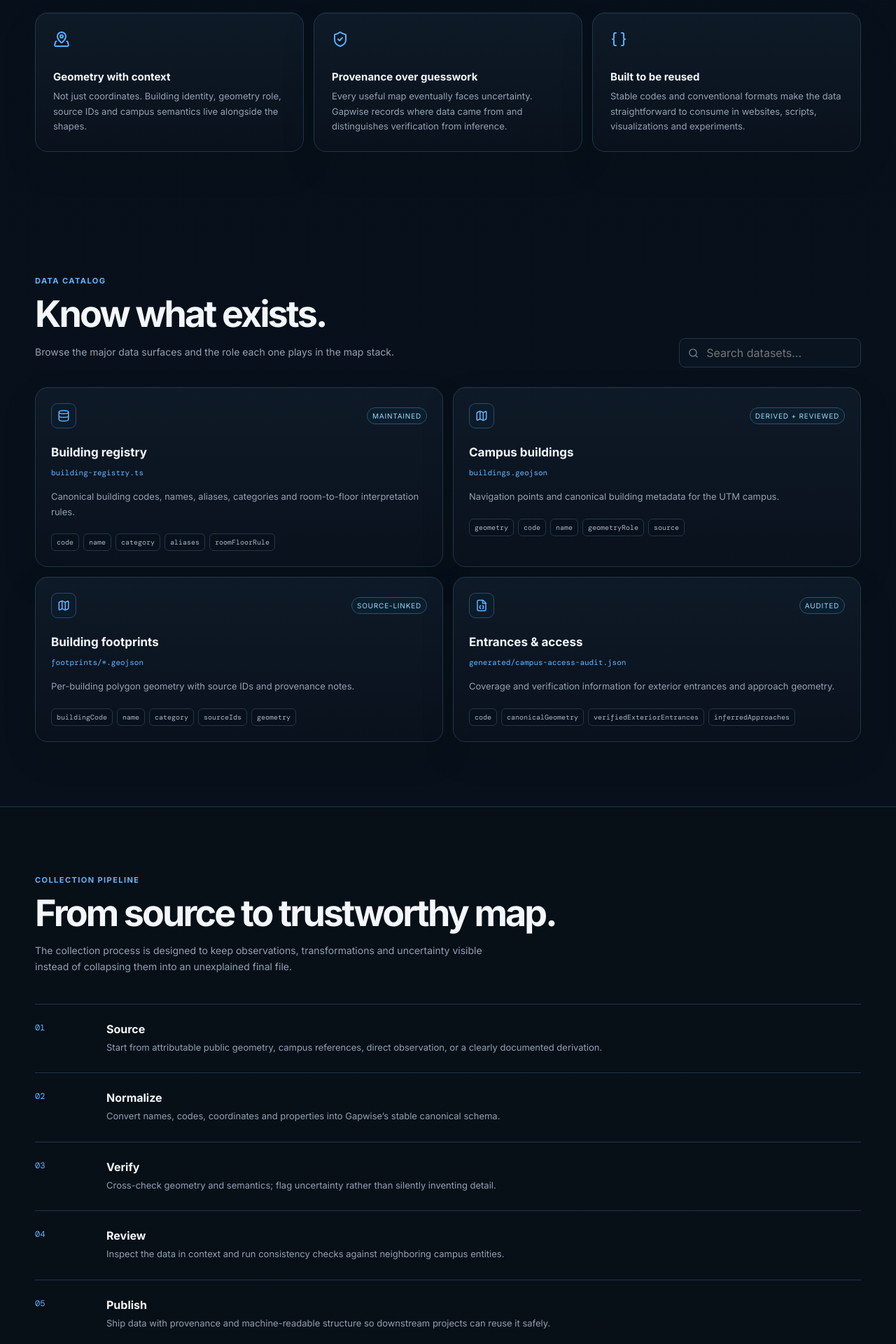
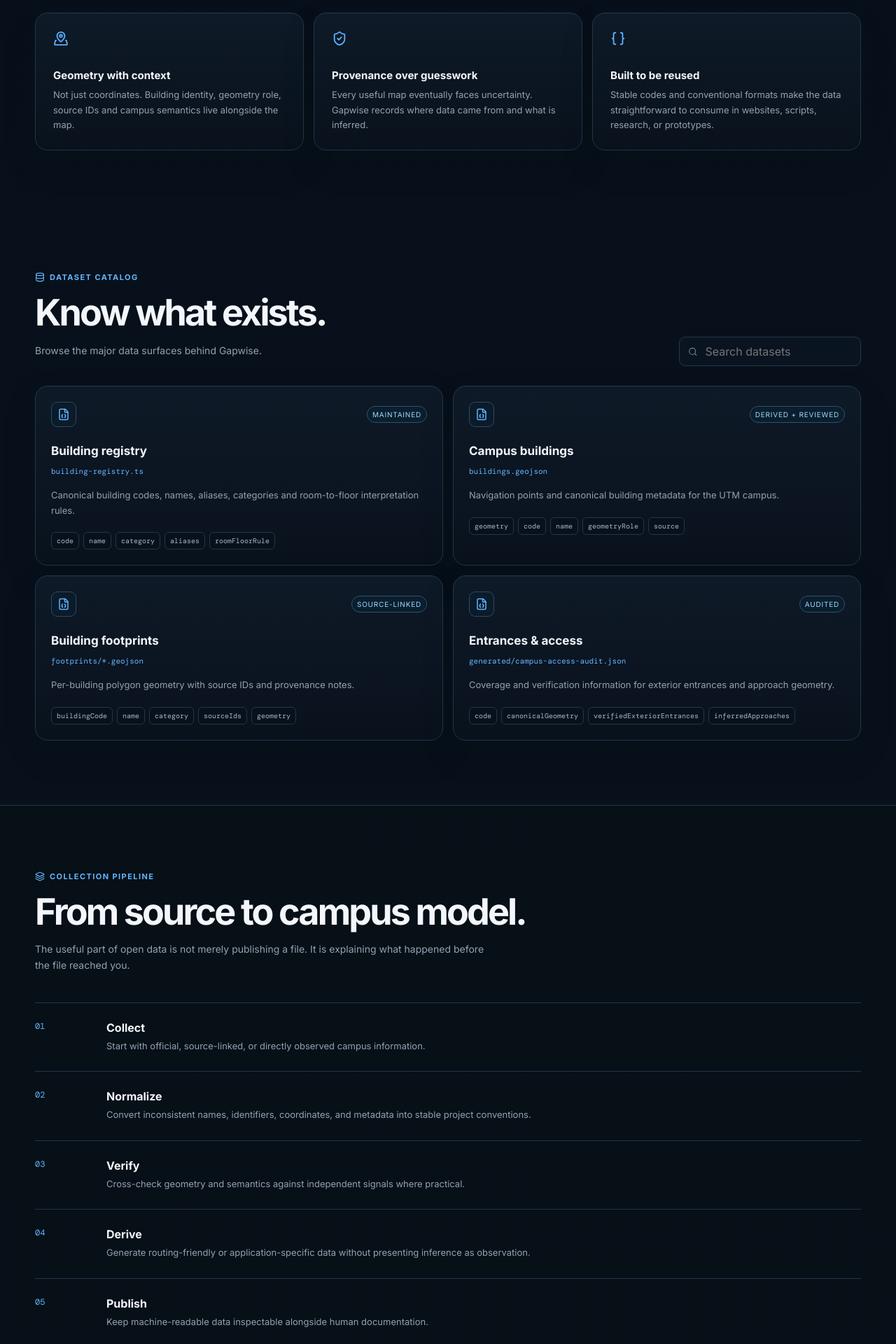
Before and after one commit to Gapwise-for-UTM/gapwise-data, a React (Vite) app: page / in a window 1280 px wide. Shown: the part 760-2680 px from the top of the page at 70% size. Built offline with nearby package versions, Linux system fonts and the light colour scheme.

Commit message:
Load red-accent dark theme for Gapwise Data

```diff
--- a/src/main.jsx
+++ b/src/main.jsx
@@ -2,6 +2,7 @@
 import { createRoot } from 'react-dom/client';
 import { BookOpen, Braces, Check, ChevronRight, Clipboard, Database, ExternalLink, FileJson, Layers3, Map, MapPinned, Menu, Search, ShieldCheck, Sparkles, X } from 'lucide-react';
 import './styles.css';
+import './accent-theme.css';
 
 const datasets = [
   { name: 'Building registry', file: 'building-registry.ts', type: 'Registry', status: 'Maintained', description: 'Canonical building codes, names, aliases, categories and room-to-floor interpretation rules.', fields: ['code', 'name', 'category', 'aliases', 'roomFloorRule'] },
@@ -10,123 +11,81 @@
   { name: 'Entrances & access', file: 'generated/campus-access-audit.json', type: 'JSON', status: 'Audited', description: 'Coverage and verification information for exterior entrances and approach geometry.', fields: ['code', 'canonicalGeometry', 'verifiedExteriorEntrances', 'inferredApproaches'] },
 ];
 
-const steps = [
-  ['01', 'Source', 'Start from attributable public geometry, campus references, direct observation, or a clearly documented derivation.'],
-  ['02', 'Normalize', 'Convert names, codes, coordinates and properties into Gapwise’s stable canonical schema.'],
-  ['03', 'Verify', 'Cross-check geometry and semantics; flag uncertainty rather than silently inventing detail.'],
-  ['04', 'Review', 'Inspect the data in context and run consistency checks against neighboring campus entities.'],
-  ['05', 'Publish', 'Ship data with provenance and machine-readable structure so downstream projects can reuse it safely.'],
+const schemas = [
+  ['code', 'string', 'required'],
+  ['name', 'string', 'required'],
+  ['category', 'BuildingCategory', 'required'],
+  ['aliases', 'string[]', 'optional'],
+  ['roomFloorRule', 'function', 'optional'],
+  ['sourceIds', 'string[]', 'source'],
 ];
 
 const snippets = {
-  javascript: `const response = await fetch('/data/buildings.geojson');\nconst campus = await response.json();\n\nconst deerfield = campus.features.find(\n  feature => feature.properties.code === 'DH'\n);\n\nconsole.log(deerfield.properties.name);`,
-  python: `import json\n\nwith open('buildings.geojson') as f:\n    campus = json.load(f)\n\ndeerfield = next(\n    f for f in campus['features']\n    if f['properties']['code'] == 'DH'\n)\n\nprint(deerfield['properties']['name'])`,
-  curl: `curl -L https://raw.githubusercontent.com/andrewmuratov/gapwise/main/src/data/utm/buildings.geojson \\\n  -o buildings.geojson`,
+  js: `const response = await fetch(\n  'https://raw.githubusercontent.com/andrewmuratov/gapwise/main/src/data/utm/buildings.geojson'\n);\nconst campus = await response.json();\n\nconst deerfield = campus.features.find(\n  feature => feature.properties.code === 'DH'\n);`,
+  python: `import requests\n\nurl = "https://raw.githubusercontent.com/andrewmuratov/gapwise/main/src/data/utm/buildings.geojson"\ncampus = requests.get(url).json()\n\ndeerfield = next(\n    f for f in campus["features"]\n    if f["properties"]["code"] == "DH"\n)`,
+  curl: `curl -L \\\n  https://raw.githubusercontent.com/andrewmuratov/gapwise/main/src/data/utm/buildings.geojson`,
 };
 
 function App() {
+  const [menuOpen, setMenuOpen] = useState(false);
   const [query, setQuery] = useState('');
-  const [lang, setLang] = useState('javascript');
+  const [codeTab, setCodeTab] = useState('js');
   const [copied, setCopied] = useState(false);
-  const [menu, setMenu] = useState(false);
-  const filtered = useMemo(() => datasets.filter(d => (d.name + d.file + d.description + d.type).toLowerCase().includes(query.toLowerCase())), [query]);
 
-  const copy = async () => {
-    await navigator.clipboard.writeText(snippets[lang]);
+  const filtered = useMemo(() => datasets.filter((dataset) => {
+    const haystack = `${dataset.name} ${dataset.file} ${dataset.type} ${dataset.description} ${dataset.fields.join(' ')}`.toLowerCase();
+    return haystack.includes(query.toLowerCase());
+  }), [query]);
+
+  async function copySnippet() {
+    await navigator.clipboard.writeText(snippets[codeTab]);
     setCopied(true);
-    setTimeout(() => setCopied(false), 1200);
-  };
+    window.setTimeout(() => setCopied(false), 1200);
+  }
 
-  return <div className="app">
+  return (
+    <>
       <header className="topbar">
-      <a className="brand" href="#top"><img src="/logo-mark.svg" alt="" /><span>Gapwise <b>Data</b></span></a>
-      <nav className={menu ? 'nav open' : 'nav'}>
-        <a href="#datasets" onClick={() => setMenu(false)}>Datasets</a>
-        <a href="#collection" onClick={() => setMenu(false)}>Collection</a>
-        <a href="#schemas" onClick={() => setMenu(false)}>Schemas</a>
-        <a href="#use" onClick={() => setMenu(false)}>Use the data</a>
-        <a href="https://github.com/andrewmuratov/gapwise-data" target="_blank">GitHub <ExternalLink size={14}/></a>
+        <a className="brand" href="#top"><img src="/logo-mark.svg" alt=""/><span>Gapwise <b>Data</b></span></a>
+        <button className="menu" onClick={() => setMenuOpen(!menuOpen)} aria-label="Toggle menu">{menuOpen ? <X size={20}/> : <Menu size={20}/>}</button>
+        <nav className={`nav ${menuOpen ? 'open' : ''}`}>
+          <a href="#datasets">Datasets</a><a href="#collection">Collection</a><a href="#schemas">Schemas</a><a href="#reuse">Use the data</a>
+          <a href="https://github.com/andrewmuratov/gapwise" target="_blank">GitHub <ExternalLink size={13}/></a>
         </nav>
-      <button className="menu" onClick={() => setMenu(!menu)} aria-label="Toggle navigation">{menu ? <X/> : <Menu/>}</button>
       </header>
 
       <main id="top">
         <section className="hero shell">
-        <div className="eyebrow"><Sparkles size={14}/> Open campus data, explained</div>
+          <div className="eyebrow"><Sparkles size={13}/> Open campus data, explained</div>
           <h1>The map behind <span>Gapwise.</span></h1>
           <p className="lead">A transparent, developer-friendly home for the data that powers Gapwise’s campus map: how it is collected, structured, checked, attributed, and reused.</p>
-        <div className="hero-actions">
-          <a className="primary" href="#datasets">Explore the data <ChevronRight size={17}/></a>
-          <a className="secondary" href="https://github.com/andrewmuratov/gapwise" target="_blank"><Braces size={17}/> View source</a>
-        </div>
-        <div className="stats">
-          <div><strong>GeoJSON</strong><span>spatial data</span></div>
-          <div><strong>Auditable</strong><span>provenance-first</span></div>
-          <div><strong>Reusable</strong><span>project-friendly</span></div>
-          <div><strong>UTM</strong><span>current coverage</span></div>
-        </div>
+          <div className="hero-actions"><a className="primary" href="#datasets">Explore the data <ChevronRight size={16}/></a><a className="secondary" href="https://github.com/andrewmuratov/gapwise/tree/main/src/data/utm"><Braces size={15}/> View source</a></div>
+          <div className="stats"><div><strong>GeoJSON</strong><span>Spatial data</span></div><div><strong>Auditable</strong><span>Provenance-first</span></div><div><strong>Reusable</strong><span>Project-friendly</span></div><div><strong>UTM</strong><span>Current coverage</span></div></div>
         </section>
 
         <section className="shell intro-grid">
-        <article className="feature-card"><MapPinned/><h3>Geometry with context</h3><p>Not just coordinates. Building identity, geometry role, source IDs and campus semantics live alongside the shapes.</p></article>
-        <article className="feature-card"><ShieldCheck/><h3>Provenance over guesswork</h3><p>Every useful map eventually faces uncertainty. Gapwise records where data came from and distinguishes verification from inference.</p></article>
-        <article className="feature-card"><Braces/><h3>Built to be reused</h3><p>Stable codes and conventional formats make the data straightforward to consume in websites, scripts, visualizations and experiments.</p></article>
+          <article className="feature-card"><MapPinned size={22}/><h3>Geometry with context</h3><p>Not just coordinates. Building identity, geometry role, source IDs and campus semantics live alongside the map.</p></article>
+          <article className="feature-card"><ShieldCheck size={22}/><h3>Provenance over guesswork</h3><p>Every useful map eventually faces uncertainty. Gapwise records where data came from and what is inferred.</p></article>
+          <article className="feature-card"><Braces size={22}/><h3>Built to be reused</h3><p>Stable codes and conventional formats make the data straightforward to consume in websites, scripts, research, or prototypes.</p></article>
         </section>
 
         <section id="datasets" className="section shell">
-        <div className="section-heading"><div><span className="kicker">DATA CATALOG</span><h2>Know what exists.</h2><p>Browse the major data surfaces and the role each one plays in the map stack.</p></div><div className="search"><Search size={17}/><input value={query} onChange={e=>setQuery(e.target.value)} placeholder="Search datasets…" /></div></div>
-        <div className="dataset-grid">
-          {filtered.map((d) => <article className="dataset" key={d.file}>
-            <div className="dataset-top"><span className="file-icon">{d.type === 'GeoJSON' ? <Map size={18}/> : d.type === 'JSON' ? <FileJson size={18}/> : <Database size={18}/>}</span><span className="badge">{d.status}</span></div>
-            <h3>{d.name}</h3><code>{d.file}</code><p>{d.description}</p>
-            <div className="fields">{d.fields.map(f=><span key={f}>{f}</span>)}</div>
-          </article>)}
-        </div>
+          <div className="section-heading"><div><div className="kicker"><Database size={14}/> Dataset catalog</div><h2>Know what exists.</h2><p>Browse the major data surfaces behind Gapwise.</p></div><label className="search"><Search size={15}/><input value={query} onChange={(event) => setQuery(event.target.value)} placeholder="Search datasets"/></label></div>
+          <div className="dataset-grid">{filtered.map((dataset) => <article className="dataset" key={dataset.file}><div className="dataset-top"><span className="file-icon"><FileJson size={18}/></span><span className="badge">{dataset.status}</span></div><h3>{dataset.name}</h3><code>{dataset.file}</code><p>{dataset.description}</p><div className="fields">{dataset.fields.map((field) => <span key={field}>{field}</span>)}</div></article>)}</div>
         </section>
 
-      <section id="collection" className="section process-wrap">
-        <div className="shell"><span className="kicker">COLLECTION PIPELINE</span><h2>From source to trustworthy map.</h2><p className="section-copy">The collection process is designed to keep observations, transformations and uncertainty visible instead of collapsing them into an unexplained final file.</p>
-          <div className="process">{steps.map(([n,t,p])=><div className="step" key={n}><span>{n}</span><div><h3>{t}</h3><p>{p}</p></div></div>)}</div>
-        </div>
-      </section>
+        <div id="collection" className="process-wrap"><section className="section shell"><div className="kicker"><Layers3 size={14}/> Collection pipeline</div><h2>From source to campus model.</h2><p className="section-copy">The useful part of open data is not merely publishing a file. It is explaining what happened before the file reached you.</p><div className="process">{[['01','Collect','Start with official, source-linked, or directly observed campus information.'],['02','Normalize','Convert inconsistent names, identifiers, coordinates, and metadata into stable project conventions.'],['03','Verify','Cross-check geometry and semantics against independent signals where practical.'],['04','Derive','Generate routing-friendly or application-specific data without presenting inference as observation.'],['05','Publish','Keep machine-readable data inspectable alongside human documentation.']].map(([n,title,copy]) => <article className="step" key={n}><span>{n}</span><div><h3>{title}</h3><p>{copy}</p></div></article>)}</div></section></div>
 
-      <section id="schemas" className="section shell schema-grid">
-        <div><span className="kicker">SCHEMA EXPLORER</span><h2>Predictable shapes for unpredictable places.</h2><p className="section-copy">Campus spaces are messy; consuming them should not be. Gapwise normalizes common entities into documented properties with explicit geometry roles.</p>
-          <div className="legend"><span><i className="dot required"/> canonical</span><span><i className="dot optional"/> contextual</span><span><i className="dot source"/> provenance</span></div>
-        </div>
-        <div className="schema-card">
-          <div className="schema-title"><Layers3 size={18}/><code>BuildingFeature</code></div>
-          <div className="schema-row"><b>type</b><code>"Feature"</code><em>canonical</em></div>
-          <div className="schema-row"><b>geometry</b><code>Point | Polygon</code><em>canonical</em></div>
-          <div className="schema-row"><b>properties.code</b><code>string</code><em>canonical</em></div>
-          <div className="schema-row"><b>properties.name</b><code>string</code><em>canonical</em></div>
-          <div className="schema-row"><b>properties.geometryRole</b><code>string</code><em>context</em></div>
-          <div className="schema-row"><b>properties.source</b><code>string</code><em>provenance</em></div>
-          <div className="schema-row"><b>properties.sourceIds</b><code>string[]</code><em>provenance</em></div>
-        </div>
-      </section>
+        <section id="schemas" className="section shell"><div className="schema-grid"><div><div className="kicker"><BookOpen size={14}/> Schema explorer</div><h2>Readable by people and machines.</h2><p className="section-copy">Stable fields make downstream projects less brittle. Schema documentation distinguishes required values, optional enrichments, and source metadata.</p><div className="legend"><span><i className="dot required"/>required</span><span><i className="dot optional"/>optional</span><span><i className="dot source"/>source</span></div></div><div className="schema-card"><div className="schema-title"><Braces size={16}/><code>BuildingRecord</code></div>{schemas.map(([field,type,kind]) => <div className="schema-row" key={field}><b>{field}</b><code>{type}</code><em>{kind}</em></div>)}</div></div></section>
 
-      <section id="use" className="section shell">
-        <span className="kicker">QUICKSTART</span><h2>Put it in your project.</h2><p className="section-copy">The underlying Gapwise repository can be consumed directly today. These examples show the basic pattern; the data site can later expose versioned downloads and a dedicated API.</p>
-        <div className="codebox">
-          <div className="codebar"><div>{Object.keys(snippets).map(k=><button className={lang===k?'active':''} onClick={()=>setLang(k)} key={k}>{k}</button>)}</div><button className="copy" onClick={copy}>{copied?<Check size={16}/>:<Clipboard size={16}/>} {copied?'Copied':'Copy'}</button></div>
-          <pre><code>{snippets[lang]}</code></pre>
-        </div>
-      </section>
+        <section id="reuse" className="section shell"><div className="kicker"><Map size={14}/> Use the data</div><h2>Start with the source.</h2><p className="section-copy">Consume the canonical files directly today. The portal is designed to grow toward versioned exports and richer machine-readable access without hiding the underlying repository.</p><div className="codebox"><div className="codebar"><div>{['js','python','curl'].map(tab => <button key={tab} className={codeTab===tab?'active':''} onClick={() => setCodeTab(tab)}>{tab === 'js' ? 'JavaScript' : tab === 'python' ? 'Python' : 'curl'}</button>)}</div><button className="copy" onClick={copySnippet}>{copied ? <Check size={14}/> : <Clipboard size={14}/>} {copied ? 'Copied' : 'Copy'}</button></div><pre><code>{snippets[codeTab]}</code></pre></div></section>
 
-      <section className="section shell principles">
-        <div><BookOpen/><span className="kicker">DESIGN PRINCIPLES</span><h2>What “open data” means here.</h2></div>
-        <div className="principle-list">
-          <article><span>01</span><div><h3>Explain the transformation</h3><p>Reusable data needs a story: original source, normalization, derived fields and review status.</p></div></article>
-          <article><span>02</span><div><h3>Separate fact from inference</h3><p>When something is inferred for navigation or presentation, it should be represented as such.</p></div></article>
-          <article><span>03</span><div><h3>Prefer stable identifiers</h3><p>Human-readable labels can change. Stable building codes and source IDs give downstream projects a durable join key.</p></div></article>
-          <article><span>04</span><div><h3>Make inspection easy</h3><p>A good dataset should be explorable by people as well as parsable by software. This site is the human layer.</p></div></article>
-        </div>
-      </section>
+        <section className="section shell principles"><div><ShieldCheck size={28}/><div className="kicker">Data principles</div><h2>Trust is part of the dataset.</h2></div><div className="principle-list">{[['01','Explain transformations','Document how source material becomes application data.'],['02','Separate fact from inference','Derived navigation geometry should never masquerade as direct observation.'],['03','Prefer stable identifiers','Names change. Durable codes and source IDs make integrations more resilient.'],['04','Preserve provenance','A useful record should carry enough context to understand where it came from.']].map(([n,title,copy]) => <article key={n}><span>{n}</span><div><h3>{title}</h3><p>{copy}</p></div></article>)}</div></section>
       </main>
 
-    <footer><div className="shell footer-inner"><div className="brand"><img src="/logo-mark.svg" alt=""/><span>Gapwise <b>Data</b></span></div><p>Independent campus data tooling for Gapwise. Not an official University of Toronto service.</p><a href="https://github.com/andrewmuratov/gapwise-data" target="_blank">GitHub <ExternalLink size={14}/></a></div></footer>
-  </div>
+      <footer><div className="shell footer-inner"><a className="brand" href="#top"><img src="/logo-mark.svg" alt=""/><span>Gapwise Data</span></a><p>Independent project · Not an official University of Toronto service.</p><a href="https://gapwise.ca">Gapwise <ExternalLink size={12}/></a><a href="https://github.com/andrewmuratov/gapwise-data">Repository <ExternalLink size={12}/></a></div></footer>
+    </>
+  );
 }
 
-createRoot(document.getElementById('root')).render(<App />);
+createRoot(document.getElementById('root')).render(<App/>);
```
Lines whose indentation alone changed are shown as unchanged.
